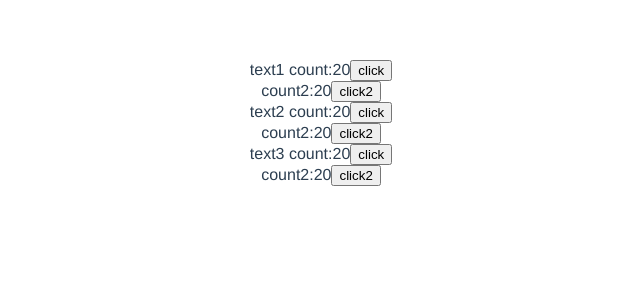
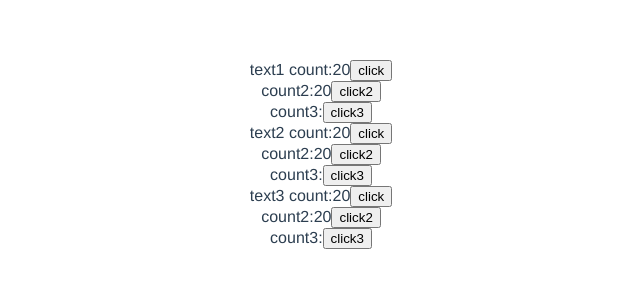
Before and after one commit to MasqueradeU/vue_prac, a Vue app: page / in a window 1280 px wide. Shown: the top 300 px of the page, without its empty margins (319-959 px from the left). Built offline with nearby package versions, Linux system fonts and the light colour scheme.

Commit message:
Count another components count sub comp

```diff
--- /dev/null
+++ b/src/components/count1.vue
@@ -0,0 +1,21 @@
+<template>
+  <div class="count1">
+    <span>count3:{{ count }}</span>
+    <button @click="handleclick3($event)">click3</button>
+  </div>
+</template>
+
+<script>
+export default {
+  name: 'count1',
+
+  methods: {
+    handleclick3: function (e) {
+      this.$emit('child-incr')
+    }
+  }
+}
+</script>
+
+<style>
+</style>
--- a/src/components/dataBinding.vue
+++ b/src/components/dataBinding.vue
@@ -2,15 +2,19 @@
   <div class="databinding">
     <span>count2:{{ count }}</span>
     <button @click="handleclick2($event)">click2</button>
+    <count1
+    @child-incr="childCount"/>
   </div>
 </template>
 
 <script>
-import aP from '../App'
+import co from './count1'
+
 export default {
   components: {
-    ap: aP
+    count1: co
   },
+
   name: 'databinding',
 
   props: {
@@ -19,14 +23,13 @@ export default {
     }
   },
 
-  data () {
-    return {
-      countClick: 0
-    }
-  },
   methods: {
     handleclick2: function (e) {
       this.$emit('child-ev', this.count)
+    },
+
+    childCount: function (e) {
+      this.count += 1
     }
   }
 }
```
